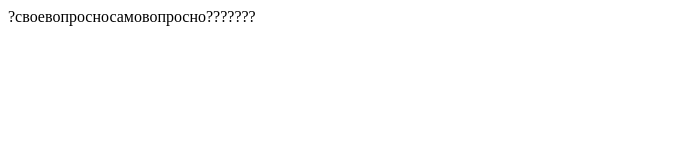
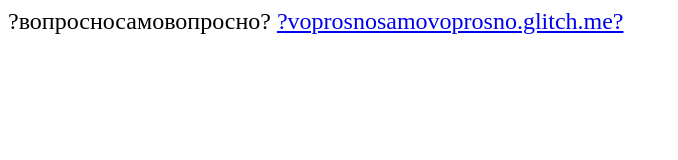
Before and after one commit to voprosnosamovoprosno/svoevoprosnosamovoprosno, a plain HTML site: page index.html in a window 1280 px wide. Shown: the whole page, without its empty margins (0-678 px from the left). Drawn offline with Linux system fonts and the light colour scheme.

Commit message:
Update index.html

```diff
--- a/index.html
+++ b/index.html
@@ -2,10 +2,13 @@
 <html>
   <head>
    <meta charset="utf-8">
-   <title>?своевопросносамовопросно?</title>
+   <title>?вопросносамовопросно?</title>
    <meta http-equiv="refresh" content="1;https://voprosnosamovoprosno.glitch.me/">
   </head>
   <body>
-    <div>?своевопросносамовопросно???????</div>
+    <style>.divc{font-size:x-large;}</style>
+    <div class='divc'>?вопросносамовопросно?
+     <a href="https://voprosnosamovoprosno.glitch.me/">?voprosnosamovoprosno.glitch.me?</a>
+    </div>
   </body>
 </html>
```
